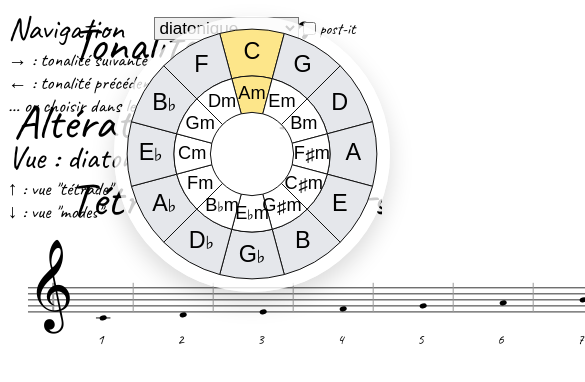
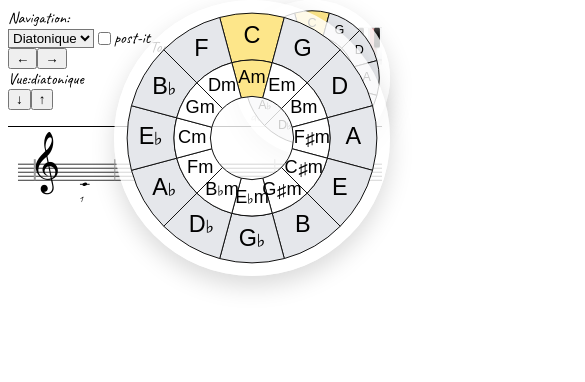
Before and after one commit to rpiccand/music_theory, a React (Vite) app: page / in a window 390 px wide. Shown: the top 382 px of the page, 585 px wide, since content can reach past the window. Built offline with nearby package versions, Linux system fonts and the light colour scheme.

Commit message:
responsive design

```diff
--- a/src/ScaleNavigator.tsx
+++ b/src/ScaleNavigator.tsx
@@ -124,7 +124,16 @@ const ScaleNavigator: React.FC = () => {
   };
 
   return (
-    <div className="w-full min-h-screen bg-neutral-50 text-neutral-900 p-6 relative" style={{ fontFamily: '"Caveat", cursive', scrollBehavior: 'auto' }}>
+    <div className="w-full min-h-screen bg-neutral-50 text-neutral-900 relative overflow-x-auto" style={{ fontFamily: '"Caveat", cursive' }}>
+      {/* Top Controls Bar */}
+      <div className="bg-white border-b border-neutral-200 p-4 lg:p-6">
+        {/* Mobile/Tablet Layout (current refactored version) */}
+        <div className="xl:hidden">
+          <div className="flex flex-col lg:flex-row gap-4 lg:gap-8 items-start lg:items-start">
+            {/* Left section: Navigation and Header side by side */}
+            <div className="flex-1 flex flex-row gap-4 lg:gap-8 items-start">
+              {/* Navigation Controls */}
+              <div className="flex-shrink-0">
                 <NavigationControls
                   navMode={state.navMode}
                   coverEnabled={state.coverEnabled}
@@ -136,8 +145,10 @@ const ScaleNavigator: React.FC = () => {
                   onViewNext={viewNavigation.viewNext}
                   onViewPrev={viewNavigation.viewPrev}
                 />
+              </div>
 
-      <div ref={containerRef}>
+              {/* Header Info */}
+              <div className="flex-1 min-w-0">
                 <HeaderInfo
                   currentKeyPc={headerInfo.currentKey.pc}
                   headerAccStr={headerInfo.headerAccStr}
@@ -155,15 +166,73 @@ const ScaleNavigator: React.FC = () => {
                   onToggleAlterSchema={() => state.setHideAlterSchema(false)}
                   onToggleTetradeSchema={() => state.setHideTetradeSchema(false)}
                 />
+              </div>
+            </div>
 
-        <div className="rounded-2xl bg-white shadow p-4" style={{ minHeight: '500px' }}>
+            {/* Circle of Fifths */}
+            <div className="flex-shrink-0">
+              <CircleOverlay
+                pc={headerInfo.currentKey.pc}
+                size={containerWidth < 768 ? 140 : containerWidth < 1024 ? 180 : 200}
+                top={0}
+                onSelect={handleCircleSelect}
+              />
+            </div>
+          </div>
+        </div>
+
+        {/* Desktop/Laptop Layout (original version before refactoring) */}
+        <div className="hidden xl:flex flex-col gap-4">
+          {/* Navigation Controls */}
+          <NavigationControls
+            navMode={state.navMode}
+            coverEnabled={state.coverEnabled}
+            currentView={state.view}
+            onNavModeChange={state.setNavMode}
+            onCoverEnabledChange={handleCoverEnabledChange}
+            onGoRight={keyNavigation.goRight}
+            onGoLeft={keyNavigation.goLeft}
+            onViewNext={viewNavigation.viewNext}
+            onViewPrev={viewNavigation.viewPrev}
+          />
+
+          {/* Header Info and Circle for desktop */}
+          <div className="flex items-start gap-8">
+            <div className="flex-1">
+              <HeaderInfo
+                currentKeyPc={headerInfo.currentKey.pc}
+                headerAccStr={headerInfo.headerAccStr}
+                headerAccType={headerInfo.headerAccType}
+                headerScaleSchemaPretty={headerInfo.headerScaleSchemaPretty}
+                chordNamesINodesSmall={headerInfo.chordNamesINodesSmall}
+                headerChordSchema={headerInfo.headerChordSchema}
+                coverEnabled={state.coverEnabled}
+                hideAlter={state.hideAlter}
+                hideTetrade={state.hideTetrade}
+                hideAlterSchema={state.hideAlterSchema}
+                hideTetradeSchema={state.hideTetradeSchema}
+                onToggleAlter={() => state.setHideAlter(false)}
+                onToggleTetrade={() => state.setHideTetrade(false)}
+                onToggleAlterSchema={() => state.setHideAlterSchema(false)}
+                onToggleTetradeSchema={() => state.setHideTetradeSchema(false)}
+              />
+            </div>
+            <div className="flex-shrink-0">
               <CircleOverlay
                 pc={headerInfo.currentKey.pc}
                 size={260}
-            top={16}
+                top={0}
                 onSelect={handleCircleSelect}
               />
+            </div>
+          </div>
+        </div>
+      </div>
 
+      {/* Main Content */}
+      <div className="flex-1 overflow-auto">
+        <div ref={containerRef} className="p-4 lg:p-6 xl:p-8">
+          <div className="rounded-2xl bg-white shadow p-4 lg:p-6">
           <MusicalStaff
             keyIndex={state.keyIndex}
             view={state.view}
@@ -175,6 +244,7 @@ const ScaleNavigator: React.FC = () => {
         </div>
         </div>
       </div>
+    </div>
   );
 };
 
--- a/src/components/HeaderInfo.tsx
+++ b/src/components/HeaderInfo.tsx
@@ -1,7 +1,7 @@
 import React from 'react';
 import Piano from './Piano';
 import StickyNote from './ui/StickyNote';
-import { MUSIC_FONT, TRAIL_NBSP, PIANO_WIDTH } from '../constants';
+import { MUSIC_FONT, TRAIL_NBSP } from '../constants';
 import { americanKeyNameMajor } from '../utils/music';
 
 interface HeaderInfoProps {
@@ -43,72 +43,28 @@ export default function HeaderInfo({
   const displayKeyName = keyName.length ? keyName[0].toUpperCase() + keyName.slice(1) : keyName;
 
   return (
-    <header className="mb-72 flex items-start justify-center">
-      <div
-        className="text-center"
-        style={{
-          fontVariantNumeric: 'tabular-nums',
-          width: '100%',
-          maxWidth: '100%',
-          overflow: 'hidden',
-        }}
-      >
-        <div
-          className="inline-grid"
-          style={{
-            gridTemplateColumns: '26ch 2ch 6ch minmax(0, 2fr) 8ch minmax(0, 40ch)',
-            gridTemplateRows: '4.5rem 4.5rem 4.5rem',
-            alignItems: 'center',
-            columnGap: '1ch',
-            rowGap: '0.35rem',
-          }}
-        >
+    <div className="p-2 w-full">
+      {/* Mobile/Tablet Layout (current refactored version) */}
+      <div className="xl:hidden">
+        <div className="grid grid-cols-[auto_auto_auto_auto] gap-y-2 items-center w-full" style={{columnGap: '5ch'}}>
           {/* Tonalité */}
-          <div className="justify-self-end font-bold leading-tight" style={{ fontSize: '3rem' }}>
-            Tonalité
-          </div>
-          <div className="font-bold leading-tight" style={{ fontSize: '3rem' }}>:</div>
-          <div />
-          <div
-            className="justify-self-start text-left font-bold leading-tight"
-            style={{
-              fontSize: '4rem',
-              whiteSpace: 'nowrap',
-              overflow: 'hidden',
-              textOverflow: 'ellipsis',
-              gridColumn: '4 / 7',
-              position: 'relative',
-              paddingRight: `${PIANO_WIDTH + 16}px`
-            }}
-          >
-            {displayKeyName}{TRAIL_NBSP}
-            <div style={{
-              position: 'absolute',
-              right: 0,
-              top: '50%',
-              transform: 'translateY(-50%)',
-              width: PIANO_WIDTH
-            }}>
+          <div className="text-neutral-700 text-sm font-medium">Tonalité:</div>
+          <div className="flex items-center gap-2">
+            <span className="text-base font-bold text-neutral-900">{displayKeyName}</span>
+            <div className="transform scale-50">
               <Piano highlightedPc={currentKeyPc} />
             </div>
           </div>
+          <div></div> {/* Espacement */}
+          <div></div> {/* Espacement */}
 
           {/* Altérations */}
-          <div className="justify-self-end text-neutral-800 mt-1 tracking-wide" style={{ fontSize: '3rem' }}>
-            Altérations
-          </div>
-          <div className="text-neutral-800 mt-1 tracking-wide" style={{ fontSize: '3rem' }}>:</div>
-          <div />
-          <div className="justify-self-start text-left text-neutral-800 tracking-wide relative" style={{
-            fontSize: '3rem',
-            overflow: 'hidden',
-            whiteSpace: 'nowrap',
-            textOverflow: 'ellipsis'
-          }}>
+          <div className="text-neutral-700 text-sm font-medium">Altérations:</div>
+          <div className="text-sm text-neutral-800 relative">
             {headerAccType === 'none' ? '—' : (
               <>
                 <span>{headerAccStr}</span>
-                <span style={{ fontFamily: MUSIC_FONT, fontSize: '2rem' }}>
+                <span className="text-xs" style={{ fontFamily: MUSIC_FONT }}>
                   {headerAccType === 'sharp' ? '♯' : '♭'}
                 </span>
               </>
@@ -117,16 +73,8 @@ export default function HeaderInfo({
               <StickyNote onClick={onToggleAlter} />
             )}
           </div>
-          <div />
-          <div
-            className="justify-self-start text-left text-neutral-800 mt-1 tracking-wide relative"
-            style={{
-              fontSize: '3rem',
-              whiteSpace: 'nowrap',
-              overflow: 'hidden',
-              display: 'inline-block'
-            }}
-          >
+          <div></div> {/* Espacement */}
+          <div className="text-sm text-neutral-800 relative">
             {headerScaleSchemaPretty}
             {coverEnabled && hideAlterSchema && (
               <StickyNote onClick={onToggleAlterSchema} />
@@ -134,34 +82,15 @@ export default function HeaderInfo({
           </div>
 
           {/* Tétrade */}
-          <div className="justify-self-end text-neutral-800 tracking-wide" style={{ fontSize: '3rem' }}>
-            Tétrade
-          </div>
-          <div className="text-neutral-800 tracking-wide" style={{ fontSize: '3rem' }}>:</div>
-          <div />
-          <div className="justify-self-start text-left text-neutral-800 tracking-wide relative" style={{
-            fontSize: '3rem',
-            whiteSpace: 'nowrap',
-            overflow: 'hidden',
-            textOverflow: 'ellipsis'
-          }}>
+          <div className="text-neutral-700 text-sm font-medium">Tétrade:</div>
+          <div className="text-sm text-neutral-800 relative">
             {chordNamesINodesSmall}
-            <span>{TRAIL_NBSP}</span>
             {coverEnabled && hideTetrade && (
               <StickyNote onClick={onToggleTetrade} />
             )}
           </div>
-          <div />
-          <div
-            className="justify-self-start text-left text-neutral-800 tracking-wide relative"
-            style={{
-              fontSize: '3rem',
-              whiteSpace: 'nowrap',
-              minWidth: '12ch',
-              overflow: 'hidden',
-              minHeight: '4.5rem'
-            }}
-          >
+          <div></div> {/* Espacement */}
+          <div className="text-sm text-neutral-800 relative">
             {headerChordSchema}
             {coverEnabled && hideTetradeSchema && (
               <StickyNote onClick={onToggleTetradeSchema} />
@@ -169,6 +98,63 @@ export default function HeaderInfo({
           </div>
         </div>
       </div>
-    </header>
+
+      {/* Desktop/Laptop Layout (original version before refactoring) */}
+      <div className="hidden xl:block">
+        <div className="bg-gray-50 p-4 rounded border">
+          <div className="grid grid-cols-[auto_1fr] gap-x-4 gap-y-2 items-center">
+            {/* Tonalité */}
+            <div className="text-neutral-700 text-sm font-medium">Tonalité:</div>
+            <div className="flex items-center gap-2">
+              <span className="text-base font-bold text-neutral-900">{displayKeyName}</span>
+              <div className="transform scale-75">
+                <Piano highlightedPc={currentKeyPc} />
+              </div>
+            </div>
+
+            {/* Altérations */}
+            <div className="text-neutral-700 text-sm font-medium">Altérations:</div>
+            <div className="flex items-center gap-2">
+              <div className="text-sm text-neutral-800 relative">
+                {headerAccType === 'none' ? '—' : (
+                  <>
+                    <span>{headerAccStr}</span>
+                    <span className="text-xs" style={{ fontFamily: MUSIC_FONT }}>
+                      {headerAccType === 'sharp' ? '♯' : '♭'}
+                    </span>
+                  </>
+                )}
+                {coverEnabled && hideAlter && (
+                  <StickyNote onClick={onToggleAlter} />
+                )}
+              </div>
+              <div className="text-sm text-neutral-800 relative">
+                {headerScaleSchemaPretty}
+                {coverEnabled && hideAlterSchema && (
+                  <StickyNote onClick={onToggleAlterSchema} />
+                )}
+              </div>
+            </div>
+
+            {/* Tétrade */}
+            <div className="text-neutral-700 text-sm font-medium">Tétrade:</div>
+            <div className="flex items-center gap-2">
+              <div className="text-sm text-neutral-800 relative">
+                {chordNamesINodesSmall}
+                {coverEnabled && hideTetrade && (
+                  <StickyNote onClick={onToggleTetrade} />
+                )}
+              </div>
+              <div className="text-sm text-neutral-800 relative">
+                {headerChordSchema}
+                {coverEnabled && hideTetradeSchema && (
+                  <StickyNote onClick={onToggleTetradeSchema} />
+                )}
+              </div>
+            </div>
+          </div>
+        </div>
+      </div>
+    </div>
   );
 }
--- a/src/components/NavigationControls.tsx
+++ b/src/components/NavigationControls.tsx
@@ -1,6 +1,6 @@
 import React from 'react';
 import type { NavigationMode, ViewMode } from '../types';
-import { NAVIGATION_LABELS, VIEW_MODE_NAMES } from '../constants';
+import { VIEW_MODE_NAMES } from '../constants';
 
 interface NavigationControlsProps {
   navMode: NavigationMode;
@@ -34,14 +34,13 @@ export default function NavigationControls({
   const prevViewName = VIEW_MODE_NAMES[prevView as keyof typeof VIEW_MODE_NAMES];
 
   return (
-    <div className="absolute top-6 left-6 z-10">
-      <div className="flex items-center gap-0">
-        <label
-          className="text-neutral-700"
-          style={{ fontSize: '2rem', minWidth: '10ch', textAlign: 'left' }}
-        >
-          Navigation
+    <div className="flex flex-col sm:flex-row gap-4 lg:gap-6 items-start sm:items-center">
+      {/* Navigation Section */}
+      <div className="flex flex-col sm:flex-row gap-2 sm:gap-3 items-start sm:items-center">
+        <label className="text-neutral-700 text-lg lg:text-xl font-medium whitespace-nowrap">
+          Navigation:
         </label>
+        <div className="flex items-center gap-2">
           <select
             ref={navSelectRef}
             value={navMode}
@@ -56,14 +55,13 @@ export default function NavigationControls({
               }
             }}
             onClick={(ev) => ev.stopPropagation()}
-          className="border border-neutral-300 rounded px-1 py-1 bg-white text-neutral-900"
-          style={{ fontSize: '1.07rem', marginLeft: '0.25ch' }}
+            className="border border-neutral-300 rounded px-2 py-1 bg-white text-neutral-900 text-sm lg:text-base"
           >
-          <option value="diatonique">{NAVIGATION_LABELS.diatonique}</option>
-          <option value="circle">{NAVIGATION_LABELS.circle}</option>
-          <option value="random">{NAVIGATION_LABELS.random}</option>
+            <option value="diatonique">Diatonique</option>
+            <option value="circle">Cycle</option>
+            <option value="random">Aléatoire</option>
           </select>
-        <label className="ml-3 inline-flex items-center gap-2 text-neutral-700" style={{ fontSize: '1rem' }}>
+          <label className="inline-flex items-center gap-1 text-neutral-700 text-sm lg:text-base">
             <input
               type="checkbox"
               checked={coverEnabled}
@@ -73,66 +71,63 @@ export default function NavigationControls({
             <span>post-it</span>
           </label>
         </div>
-
-      <div className="mt-2 text-neutral-600" style={{ fontSize: '1.2rem', lineHeight: 1.2, textAlign: 'left' }}>
-        <div
+        <div className="flex gap-2 text-sm text-neutral-600">
+          <button
+            onClick={(e) => {
+              e.preventDefault();
+              onGoLeft();
+            }}
+            className="hover:text-neutral-900 hover:underline"
+            title="Tonalité précédente"
+          >
+            ←
+          </button>
+          <button
             onClick={(e) => {
               e.preventDefault();
               onGoRight();
             }}
-          role="button"
-          className="transition-colors hover:text-neutral-900 hover:underline"
-          style={{ cursor: 'pointer', userSelect: 'none' }}
+            className="hover:text-neutral-900 hover:underline"
+            title="Tonalité suivante"
           >
-          → : tonalité suivante
+            →
+          </button>
         </div>
-        <div
+      </div>
+
+      {/* View Section */}
+      <div className="flex flex-col gap-2 items-start">
+        <div className="flex items-center gap-2">
+          <label className="text-neutral-700 text-lg lg:text-xl font-medium whitespace-nowrap">
+            Vue:
+          </label>
+          <span className="text-neutral-900 text-base lg:text-lg font-medium">
+            {VIEW_MODE_NAMES[currentView]}
+          </span>
+        </div>
+        <div className="flex gap-1">
+          <button
             onClick={(e) => {
               e.preventDefault();
-            onGoLeft();
+              e.stopPropagation();
+              onViewPrev();
             }}
-          role="button"
-          className="transition-colors hover:text-neutral-900 hover:underline"
-          style={{ cursor: 'pointer', userSelect: 'none' }}
+            className="px-2 py-1 text-sm bg-neutral-100 hover:bg-neutral-200 rounded transition-colors"
+            title={`Vue "${prevViewName}"`}
           >
-          ← : tonalité précédente (selon le mode ci-dessus)
-        </div>
-        <div>… ou choisir dans le cycles des quintes</div>
-      </div>
-
-      {/* Blank line before current view label */}
-      <div aria-hidden="true" style={{ height: '1.2rem' }} />
-
-      {/* Current view label (same size as Navigation) */}
-      <div className="mt-6 text-neutral-700" style={{ fontSize: '2rem', textAlign: 'left' }}>
-        Vue : {VIEW_MODE_NAMES[currentView]}
-      </div>
-
-      {/* Vertical arrows legend below */}
-      <div className="mt-1 text-neutral-600" style={{ fontSize: '1.2rem', lineHeight: 1.2, textAlign: 'left' }}>
-        <div
+            ↓
+          </button>
+          <button
             onClick={(e) => {
               e.preventDefault();
               e.stopPropagation();
               onViewNext();
             }}
-          role="button"
-          className="transition-colors hover:text-neutral-900 hover:underline"
-          style={{ cursor: 'pointer', userSelect: 'none' }}
+            className="px-2 py-1 text-sm bg-neutral-100 hover:bg-neutral-200 rounded transition-colors"
+            title={`Vue "${nextViewName}"`}
           >
-          ↑ : vue "{nextViewName}"
-        </div>
-        <div
-          onClick={(e) => {
-            e.preventDefault();
-            e.stopPropagation();
-            onViewPrev();
-          }}
-          role="button"
-          className="transition-colors hover:text-neutral-900 hover:underline"
-          style={{ cursor: 'pointer', userSelect: 'none' }}
-        >
-          ↓ : vue "{prevViewName}"
+            ↑
+          </button>
         </div>
       </div>
     </div>
--- a/src/components/staff/CurrentKeyModesStaff.tsx
+++ b/src/components/staff/CurrentKeyModesStaff.tsx
@@ -1,5 +1,4 @@
 import { motion } from 'framer-motion';
-import { LINE_SPACING } from '../../constants';
 import { MODE_STEPS, type ModeName } from '../../theory/modes';
 import {
   RANK_TO_LETTER,
@@ -23,6 +22,7 @@ export default function CurrentKeyModesStaff({
   tonicStartOct,
   STEP_PX,
   s,
+  LINE_SPACING,
   fontSize = 12,
 }: {
   staffWidth: number;
@@ -35,6 +35,7 @@ export default function CurrentKeyModesStaff({
   tonicStartOct: number;    // octave de départ
   STEP_PX: number;          // pixels par demi-ton vertical
   s: number;                // facteur d'échelle
+  LINE_SPACING: number;     // espacement entre les lignes de la portée
   fontSize?: number;
 }) {
   const yBottom = yTop + 4 * LINE_SPACING;
@@ -235,7 +236,7 @@ export default function CurrentKeyModesStaff({
                         accGlyph.includes('♯♯') || accGlyph.includes('♭♭') ? cx - 18 * s : // Doubles altérations plus à gauche
                         accGlyph === '♯' ? cx - 9 * s : cx - 14 * s // Même position que première portée en vue modes
                       }
-                      y={staffPosToY(finalStaffPos, yTop + 4 * LINE_SPACING, STEP_PX * 0.85)}
+                      y={staffPosToY(finalStaffPos, yTop + 4 * LINE_SPACING, STEP_PX)}
                       fontSize={13 * s} // Même taille que première portée
                       fontFamily={MUSIC_FONT}
                       dominantBaseline="middle"
@@ -250,7 +251,7 @@ export default function CurrentKeyModesStaff({
                     finalStaffPos,
                     s * 0.5, // Même taille que première portée en vue modes
                     yTop + 4 * LINE_SPACING,
-                    STEP_PX * 0.85, // Espacement vertical plus serré
+                    STEP_PX, // Même espacement que la première portée
                     isAlteredByMode ? '#b91c1c' : '#374151' // Même rouge que première portée
                   )}
                 </motion.g>
--- a/src/components/staff/MusicalStaff.tsx
+++ b/src/components/staff/MusicalStaff.tsx
@@ -37,11 +37,18 @@ export default function MusicalStaff({
   const tonicLetterRank = PC_TO_TONIC_LETTER_RANK[currentKey.pc];
   const tonicStartOct = React.useMemo(() => midiOctave(scaleMidis[0]), [scaleMidis]);
 
-  // Layout calculations
-  const leftEdge = 20;
-  const rightMargin = 20;
-  const prelimMeasure = Math.max(80, (containerWidth - 40) / 7);
-  const s = Math.max(0.9, Math.min(2, prelimMeasure / 120));
+  // Responsive layout calculations
+  const leftEdge = Math.max(10, Math.min(20, containerWidth * 0.02));
+  const rightMargin = leftEdge;
+  const availableWidth = containerWidth - leftEdge - rightMargin;
+  const prelimMeasure = Math.max(60, availableWidth / 7);
+
+  // Responsive scaling - better for all screen sizes
+  const baseScale = containerWidth < 768 ? 0.7 : containerWidth < 1024 ? 1.0 : containerWidth < 1440 ? 1.2 : 1.4;
+  const s = Math.max(0.6, Math.min(2, (prelimMeasure / 120) * baseScale));
+
+  // Separate scaling for second staff to ensure consistent rendering
+  const secondStaffScale = Math.max(0.8, Math.min(1.5, s));
 
   // Vertical metrics
   const degreeFont = 16 * s;
@@ -63,9 +70,9 @@ export default function MusicalStaff({
   const MODE_NAME_Y = ROMAN_Y + 28 * s;
   const MODE_FORMULA_Y = MODE_NAME_Y + 22 * s;
 
-  // Additional staff for modes view (current key in each mode)
-  const SECOND_STAFF_TOP_Y = MODE_FORMULA_Y + 40 * s;
-  const SECOND_STAFF_BOTTOM_Y = SECOND_STAFF_TOP_Y + 4 * LINE_SPACING;
+  // Additional staff for modes view (current key in each mode) - better spacing
+  const SECOND_STAFF_TOP_Y = MODE_FORMULA_Y + Math.max(60, 50 * s);
+  const SECOND_STAFF_BOTTOM_Y = SECOND_STAFF_TOP_Y + 4 * (10 * secondStaffScale * 0.67);
 
   // Always use the maximum possible height to prevent layout shifts
   const contentBottomY = view === 2
@@ -74,12 +81,14 @@ export default function MusicalStaff({
   const svgHeight = Math.ceil(contentBottomY + 24);
 
   return (
-    <div className="relative" style={{ width: staffWidth, height: svgHeight, margin: '0 auto' }}>
+    <div className="relative w-full overflow-x-auto" style={{ maxWidth: '100%' }}>
+      <div className="relative" style={{ width: Math.max(staffWidth, 400), height: svgHeight, margin: '0 auto', minWidth: 'max-content' }}>
         <svg
           width="100%"
           height={svgHeight}
           viewBox={`0 0 ${staffWidth} ${svgHeight}`}
           preserveAspectRatio="xMidYMin meet"
+          className="block"
         >
         {/* Staff lines */}
         {[0, 1, 2, 3, 4].map(line => (
@@ -164,9 +173,10 @@ export default function MusicalStaff({
             X0={X0}
             tonicLetterRank={tonicLetterRank}
             tonicStartOct={tonicStartOct}
-            STEP_PX={STEP_PX}
-            s={s}
-            fontSize={Math.max(8, 10 * s)}
+            STEP_PX={STEP_PX * (secondStaffScale / s)}
+            s={secondStaffScale}
+            LINE_SPACING={10 * secondStaffScale * 0.67}
+            fontSize={Math.max(10, 12 * secondStaffScale)}
           />
         )}
 
@@ -238,6 +248,7 @@ export default function MusicalStaff({
           </div>
         );
       })}
+      </div>
     </div>
   );
 }
--- a/src/utils/audio.ts
+++ b/src/utils/audio.ts
@@ -10,7 +10,7 @@ class AudioSynthesizer {
 
   private async initAudio() {
     try {
-      this.audioContext = new (window.AudioContext || (window as any).webkitAudioContext)();
+      this.audioContext = new (window.AudioContext || (window as unknown as { webkitAudioContext: typeof AudioContext }).webkitAudioContext)();
       this.gainNode = this.audioContext.createGain();
       this.gainNode.connect(this.audioContext.destination);
       this.gainNode.gain.value = 0.3; // Volume plus élevé
--- a/src/utils/music.ts
+++ b/src/utils/music.ts
@@ -105,10 +105,10 @@ export function accidentalForLetterInKey(letter: 'A'|'B'|'C'|'D'|'E'|'F'|'G', pc
   const sig = majorKeySignatureFor(pc);
   if (sig.type === 'none' || sig.count === 0) return null;
   if (sig.type === 'sharp') {
-    const idx = SHARP_ORDER_LETTERS.indexOf(letter as any);
+    const idx = SHARP_ORDER_LETTERS.indexOf(letter as typeof SHARP_ORDER_LETTERS[number]);
     return (idx > -1 && idx < sig.count) ? 'sharp' : null;
   } else {
-    const idx = FLAT_ORDER_LETTERS.indexOf(letter as any);
+    const idx = FLAT_ORDER_LETTERS.indexOf(letter as typeof FLAT_ORDER_LETTERS[number]);
     return (idx > -1 && idx < sig.count) ? 'flat' : null;
   }
 }
```
Also changed, not shown: src/components/MeasureClickHandler.tsx (+7 -7 lines). Lines whose indentation alone changed are shown as unchanged.
